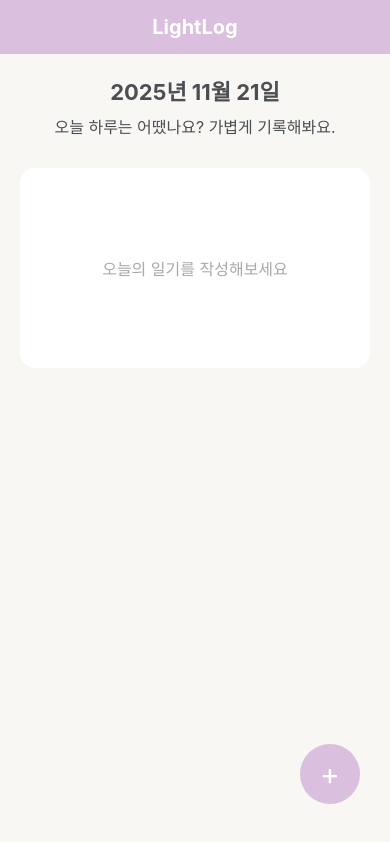
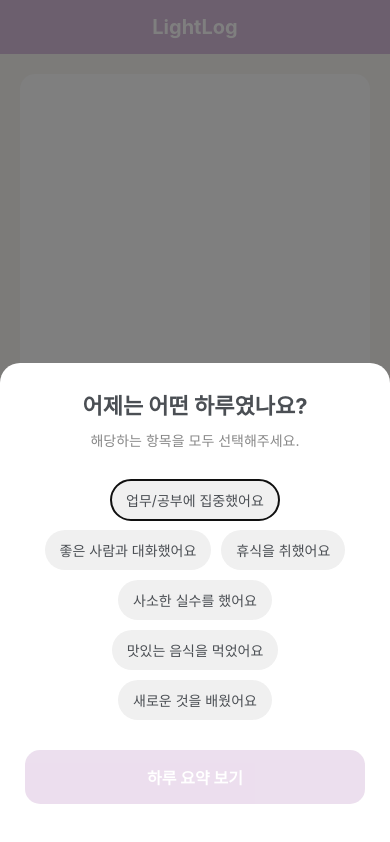
Before and after one commit to pnci1029/LightLog, a React Native app in the folder LightLog_FE/: screen / in a window 390 px wide. Built offline with nearby package versions, Linux system fonts and the light colour scheme.

Commit message:
결과 및 메인페이지 추가

```diff
--- a/LightLog_FE/App.tsx
+++ b/LightLog_FE/App.tsx
@@ -1,24 +1,74 @@
+import React, { useState, useEffect } from 'react';
 import { StatusBar } from 'expo-status-bar';
-import { StyleSheet, Text, View, SafeAreaView } from 'react-native';
+import { StyleSheet, View, SafeAreaView, Modal, ActivityIndicator } from 'react-native';
+import AsyncStorage from '@react-native-async-storage/async-storage';
 import Header from './src/components/common/Header';
-import DiaryCard from './src/components/home/DiaryCard';
 import FloatingActionButton from './src/components/common/FloatingActionButton';
+import AIResultView from './src/components/home/AIResultView';
+import YesterdaySummaryModal from './src/components/home/YesterdaySummaryModal';
 import { theme } from './src/theme/theme';
 
-// Helper to get current date in YYYY년 MM월 DD일 format
-const getFormattedDate = () => {
-  const date = new Date();
-  const year = date.getFullYear();
-  const month = date.getMonth() + 1;
-  const day = date.getDate();
-  return `${year}년 ${month}월 ${day}일`;
-};
+const ONBOARDING_KEY = '@hasCompletedOnboarding';
 
 export default function App() {
+  // --- State Management ---
+  const [isLoading, setIsLoading] = useState(true);
+  const [showModal, setShowModal] = useState(false);
+  const [summary, setSummary] = useState('어제에 대한 AI의 따뜻한 요약을 기다리고 있어요...');
+
+  // --- Logic ---
+  // On app load, check if the user has completed the initial modal.
+  useEffect(() => {
+    const checkOnboardingStatus = async () => {
+      try {
+        const hasCompleted = await AsyncStorage.getItem(ONBOARDING_KEY);
+        if (hasCompleted) {
+          // If the user has completed onboarding, show a generic welcome back message.
+          // In a real app, you would fetch their actual yesterday's summary here.
+          setSummary('어제 하루도 정말 멋졌네요! 오늘 당신의 이야기도 들려주세요.');
+          setShowModal(false);
+        } else {
+          // If not, trigger the modal.
+          setShowModal(true);
+        }
+      } catch (e) {
+        // If storage fails, default to showing the modal.
+        console.error('Failed to read onboarding status from storage', e);
+        setShowModal(true);
+      } finally {
+        setIsLoading(false);
+      }
+    };
+
+    checkOnboardingStatus();
+  }, []);
+
   const handleFabPress = () => {
     // Navigate to DiaryWriteScreen in the future
     console.log('FAB pressed!');
   };
+
+  const handleModalComplete = async (generatedSummary: string) => {
+    try {
+      await AsyncStorage.setItem(ONBOARDING_KEY, 'true');
+      setSummary(generatedSummary);
+      setShowModal(false);
+    } catch (e) {
+      console.error('Failed to save onboarding status to storage', e);
+      // Still update the UI even if storage fails
+      setSummary(generatedSummary);
+      setShowModal(false);
+    }
+  };
+
+  // --- UI ---
+  if (isLoading) {
+    return (
+      <View style={[styles.container, styles.centered]}>
+        <ActivityIndicator size="large" color={theme.main} />
+      </View>
+    );
+  }
 
   return (
     <SafeAreaView style={styles.container}>
@@ -26,12 +76,21 @@ export default function App() {
       <Header title="LightLog" />
 
       <View style={styles.content}>
-        <Text style={styles.dateText}>{getFormattedDate()}</Text>
-        <Text style={styles.welcomeMessage}>오늘 하루는 어땠나요? 가볍게 기록해봐요.</Text>
-        <DiaryCard />
+        <AIResultView summary={summary} />
       </View>
 
       <FloatingActionButton onPress={handleFabPress} />
+
+      <Modal
+        transparent={true}
+        visible={showModal}
+        animationType="none"
+        onRequestClose={() => {
+          // Prevent closing via back button on Android
+        }}
+      >
+        <YesterdaySummaryModal visible={showModal} onComplete={handleModalComplete} />
+      </Modal>
     </SafeAreaView>
   );
 }
@@ -41,21 +100,12 @@ const styles = StyleSheet.create({
     flex: 1,
     backgroundColor: theme.background,
   },
+  centered: {
+    justifyContent: 'center',
+    alignItems: 'center',
+  },
   content: {
     flex: 1,
     padding: 20,
   },
-  dateText: {
-    fontSize: 22,
-    fontWeight: 'bold',
-    color: theme.text,
-    marginBottom: 8,
-    textAlign: 'center',
-  },
-  welcomeMessage: {
-    fontSize: 16,
-    color: theme.text,
-    textAlign: 'center',
-    marginBottom: 30,
-  },
 });
```
